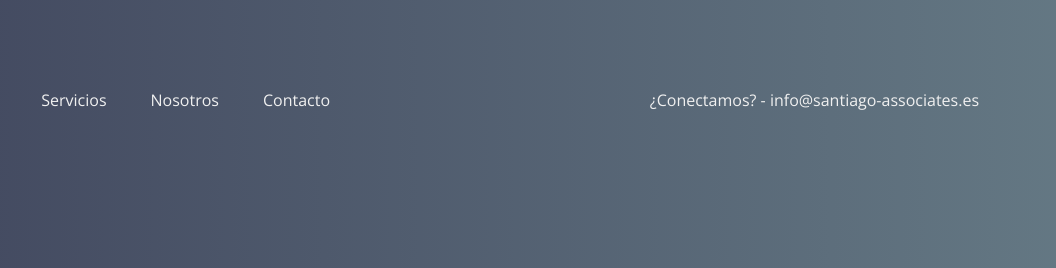
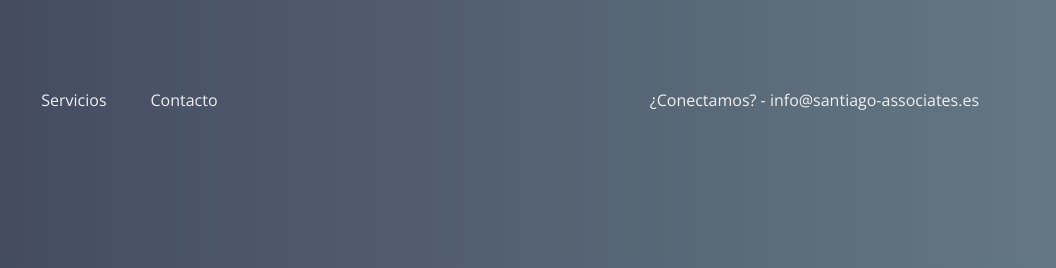
Before and after one commit to adrian-santiago/santiago-associates.github.io, a plain HTML site: page index.html in a window 1280 px wide. Shown: the top 268 px of the page, 224-1280 px from the left. Drawn offline with nearby package versions, Linux system fonts and the light colour scheme.

Commit message:
minor changes
v1

```diff
--- a/index.html
+++ b/index.html
@@ -52,7 +52,7 @@
                     <ul class="nav navbar-nav">
                          <li><a href="#home" class="smoothScroll">Home</a></li>
                          <li><a href="#feature" class="smoothScroll">Servicios</a></li>
-                         <li><a href="#about" class="smoothScroll">Nosotros</a></li>
+                         <!-- <li><a href="#about" class="smoothScroll">Nosotros</a></li> -->
                          <!-- <li><a href="#pricing" class="smoothScroll">Pricing</a></li> -->
                          <li><a href="#contact" class="smoothScroll">Contacto</a></li>
                     </ul>
```
